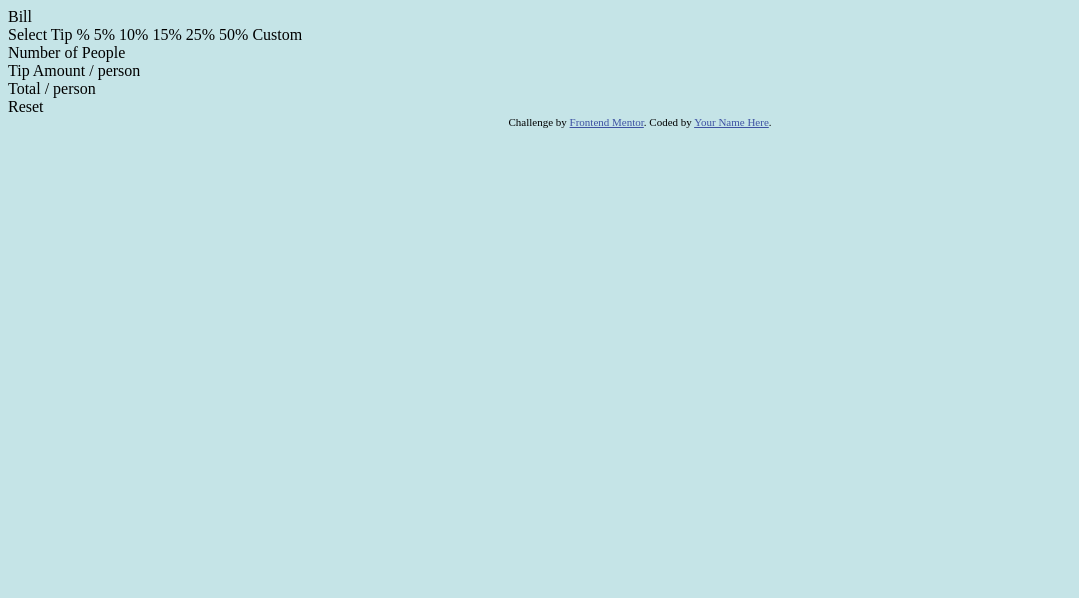
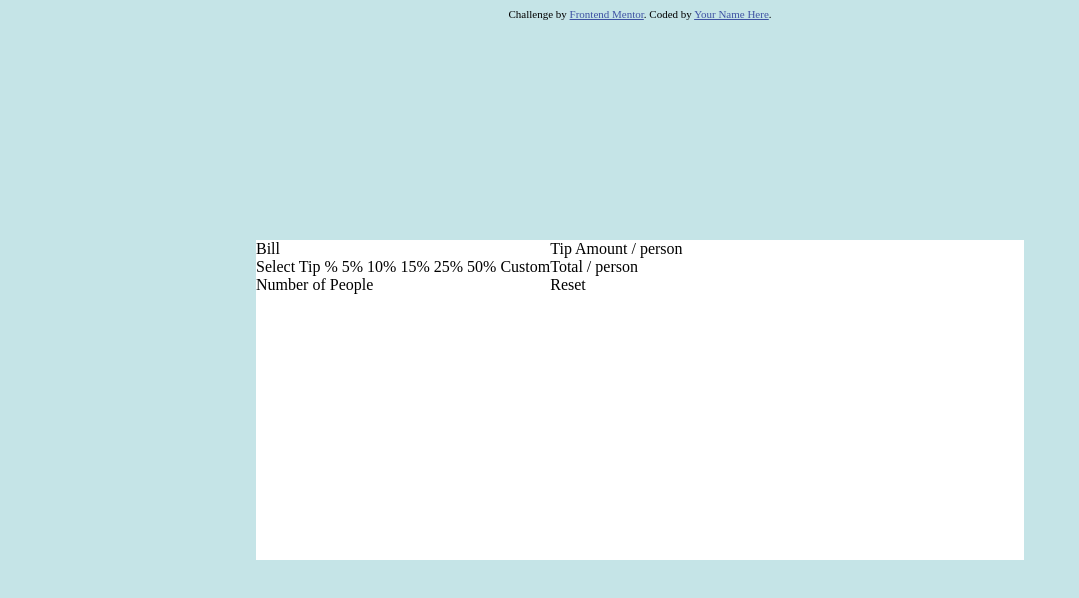
Before and after one commit to anioji94/tip_calculator_frontendmentor, a plain HTML site: page index.html in a window 1280 px wide. Shown: the whole page, without its empty margins (0-1079 px from the left). Drawn offline with Linux system fonts and the light colour scheme.

Commit message:
center div

```diff
--- a/style.css
+++ b/style.css
@@ -24,4 +24,21 @@
 
 body {
     background-color: var(--lightGrayishCyan);
+    /* display: grid;
+    place-items: center; */
+    /* justify-content: center; */
 }
+
+.container {
+    background-color: var(--white);
+
+    /* positioning */
+    display: flex;
+    position: absolute;
+    top: 50%;
+    left: 50%;
+    transform: translate(-50%, -50%);
+
+    height: 40%;
+    width: 60%;
+}
```
